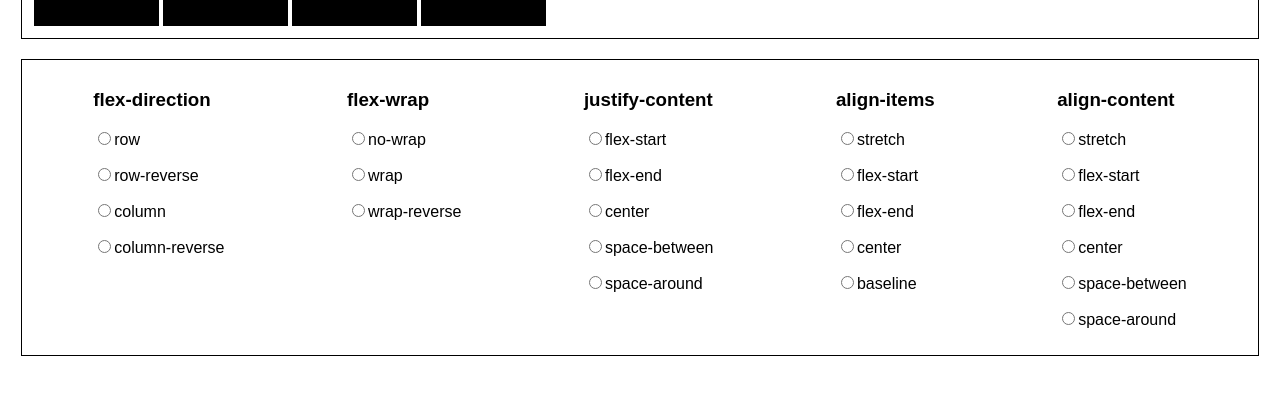
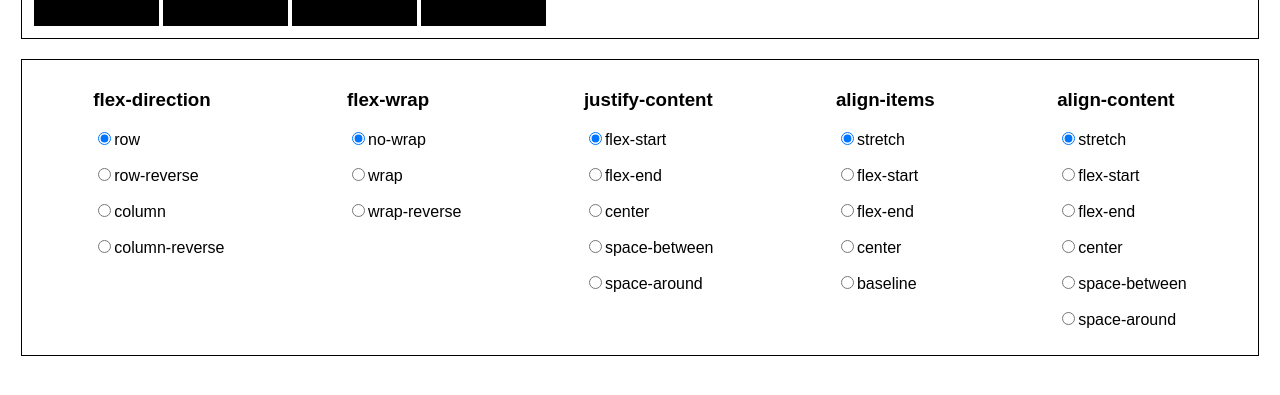
Before and after one commit to marissa27/flex-sandbox, a React (Create React App) app: page / in a window 1280 px wide. Shown: the part 354-749 px from the top of the page. Built offline with nearby package versions, Linux system fonts and the light colour scheme.

Commit message:
add conditional to check first radio btn

```diff
--- a/src/components/subControl.js
+++ b/src/components/subControl.js
@@ -3,16 +3,19 @@ import React from 'react';
 export const SubControl = ({ properties, title, handleChange }) => {
 
   const renderRadioBtn = () => {
-    return properties.map((prop, i) =>
-            <p className="flex-prop" key={i}>
-              <input type="radio" id={ prop } value={ prop } name={ title }/>
-              <label htmlFor={ prop }>{ prop }</label>
-            </p>
-    );
+    return properties.map((prop, i) => {
+      const isCheck = i === 0 ? true : false;
+      return (
+        <p className="flex-prop" key={i}>
+          <input type="radio" id={ prop } value={ prop } name={ title } defaultChecked={ isCheck }/>
+          <label htmlFor={ prop }>{ prop }</label>
+        </p>
+      )
+    });
   }
 
   return (
-    <article>
+    <article className="control-list">
       <h3>{ title }</h3>
       { renderRadioBtn() }
     </article>
```
